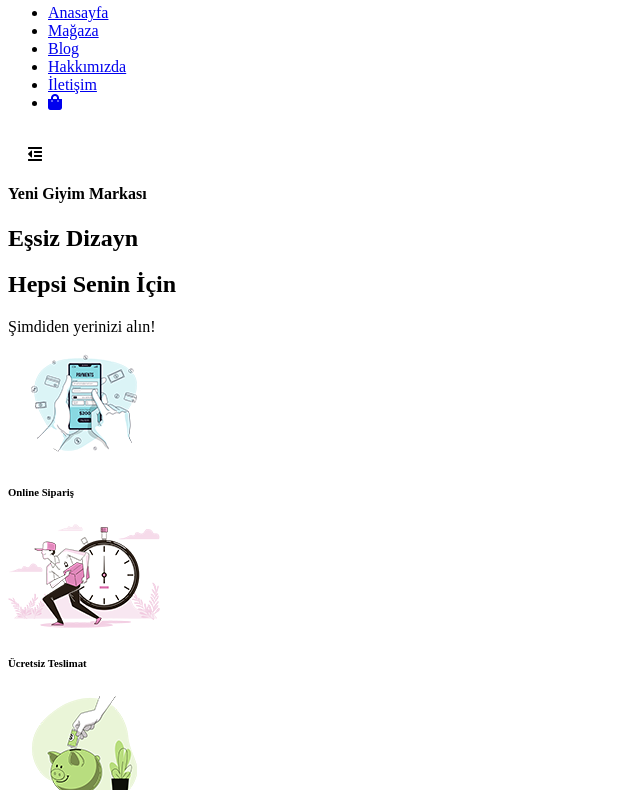
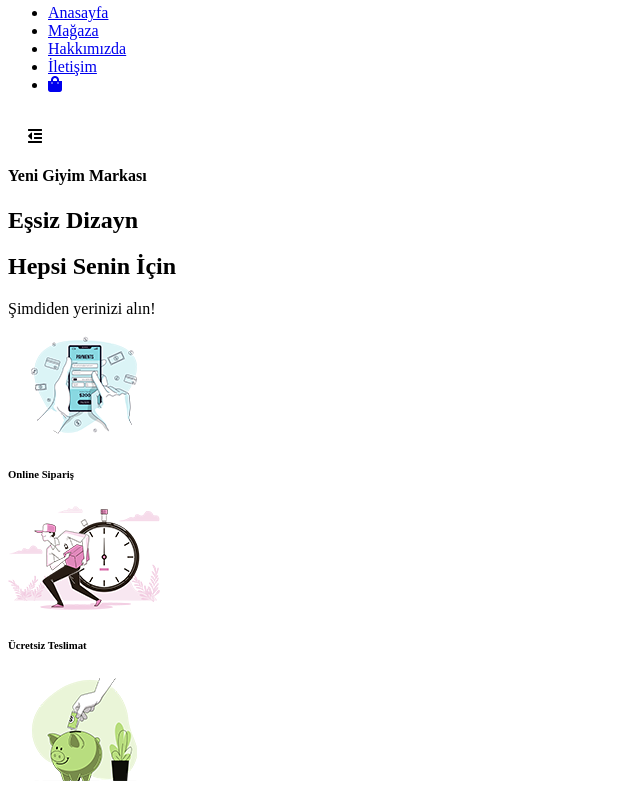
Before and after one commit to mrstijket/E-Shop, a website with bundled scripts: page index.html in a window 1280 px wide. Shown: the part 84-874 px from the top of the page, without its empty margins (0-640 px from the left). Built offline with nearby package versions, Linux system fonts and the light colour scheme.

Commit message:
blog page removed

```diff
--- a/index.html
+++ b/index.html
@@ -19,7 +19,6 @@
             <ul id="navbar">
                 <li><a class="active" href="index.html">Anasayfa</a></li>
                 <li><a href="shop.html">Mağaza</a></li>
-                <li><a href="blog.html">Blog</a></li>
                 <li><a href="about.html">Hakkımızda</a></li>
                 <li><a href="contact.html">İletişim</a></li>
                 <li id="lg-bag"><a href="cart.html"><i class="fas fa-shopping-bag"></i></a></li>
```
Also changed, not shown: shop.html (+0 -1 lines), singleproduct.html (+0 -1 lines).
